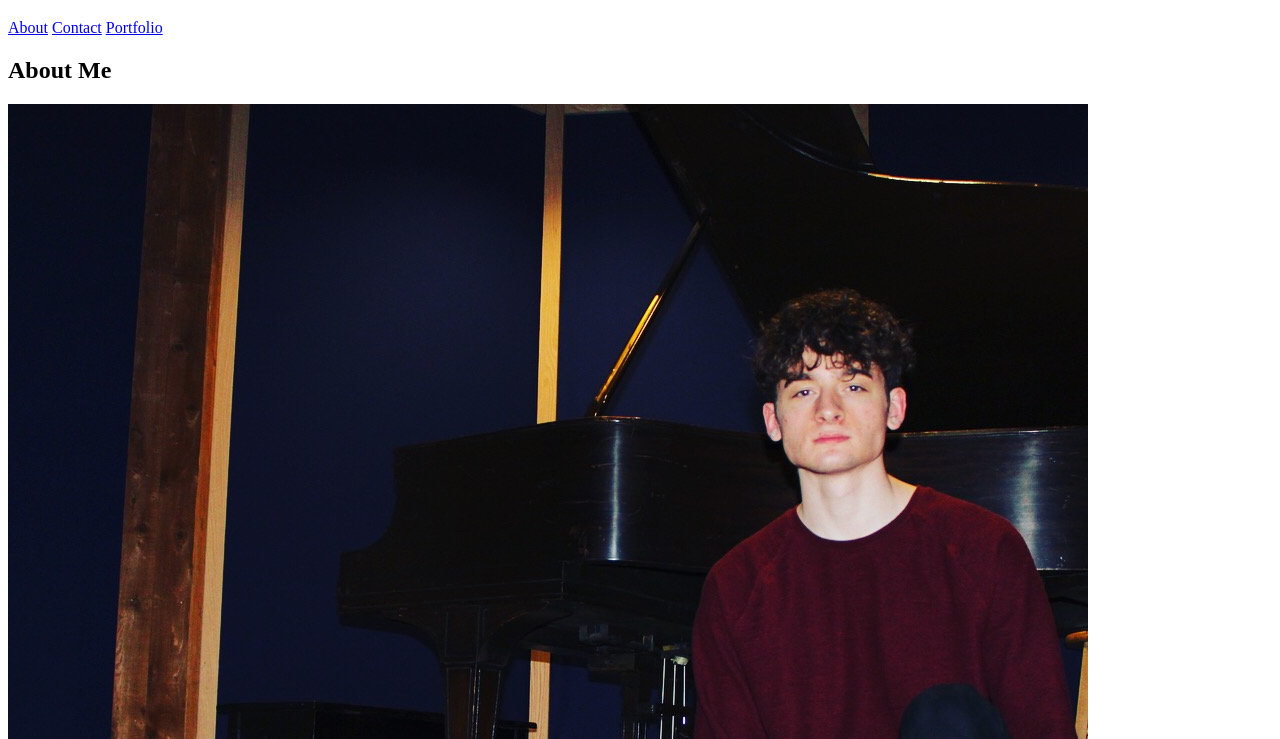
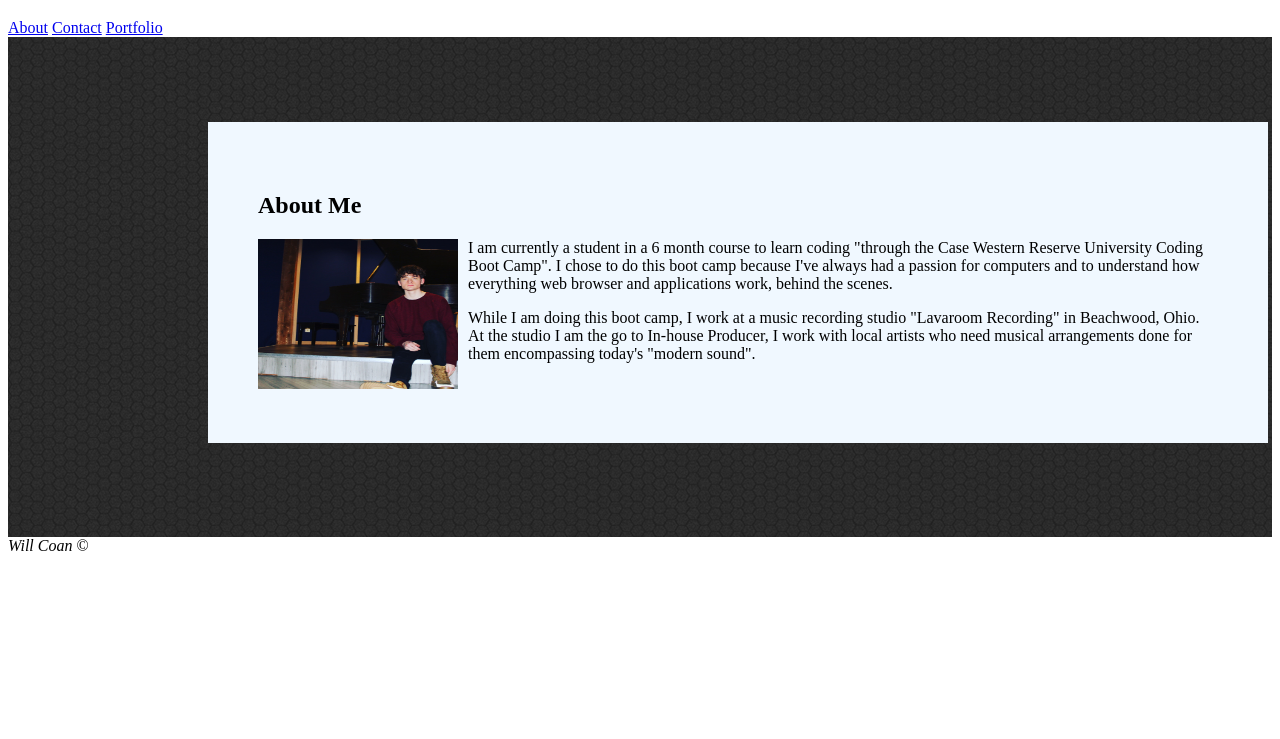
Before and after one commit to clueking1/Basic-Portfolio, a plain HTML site: page index.html in a window 1280 px wide. Shown: the part 61-800 px from the top of the page. Drawn offline with Linux system fonts and the light colour scheme.

Commit message:
HTML Front Page Body Design

```diff
--- a/assets/style.css
+++ b/assets/style.css
@@ -0,0 +1,29 @@
+
+.backpic {
+    background-image: url("../images/dark-honeycomb.png");
+    height: 500px;
+    position: relative;
+
+
+}
+
+
+.about {
+    width: 960px;
+    position: absolute;
+    padding: 50px 50px;
+    margin-left: 200px;
+    margin-top: 85px;
+    background-color: aliceblue;
+
+}
+
+.biopic {
+    width: 200px;
+    float: left;
+}
+
+.biopara {
+    margin-left: 210px;
+
+}
--- a/index.html
+++ b/index.html
@@ -4,9 +4,13 @@
     <meta charset="UTF-8">
     <meta name="viewport" content="width=device-width, initial-scale=1.0">
     <meta http-equiv="X-UA-Compatible" content="ie=edge">
+    <link rel="stylesheet" type="text/css" href="assets/style.css">
     <title>Document</title>
 </head>
 <body>
+
+
+
     <Header>
         <h1 class="name">
             Will Coan
@@ -20,18 +24,25 @@
         </nav>
     </Header>
 
+        <div class="backpic">
         <section class="about">
+
+
 
             <h2 class="title">
                 About Me
             </h2>
 
-            <div class="biopic">
-                <img src="images/IMG_1666.JPG" alt="Bio Pic">
-            </div>
+           <div class="biopic">
+                <img src="images/IMG_1666.JPG" width="200px" height="150px" alt="Bio Pic">
+
+           </div>
+
+
 
             <div class="biopara">
-                <p>
+                <p class="para1">
+
                     I am currently a student in a 6 month course to learn coding
                     "through the Case Western Reserve University Coding Boot Camp".
                     I chose to do this boot camp because I've always had a passion
@@ -39,7 +50,7 @@
                     applications work, behind the scenes.
                 </p>
 
-                <p>
+                <p class="para2">
                     While I am doing this boot camp, I work at a music recording studio
                     "Lavaroom Recording" in Beachwood, Ohio. At the studio I am the go to
                     In-house Producer, I work with local artists who need musical arrangements
@@ -50,7 +61,7 @@
 
 
         </section>
-
+        </div>
         <footer class="foot">
             <em>Will Coan</em> &copy;
         </footer>
```
Also changed, not shown: images/dark-honeycomb.png (added).
